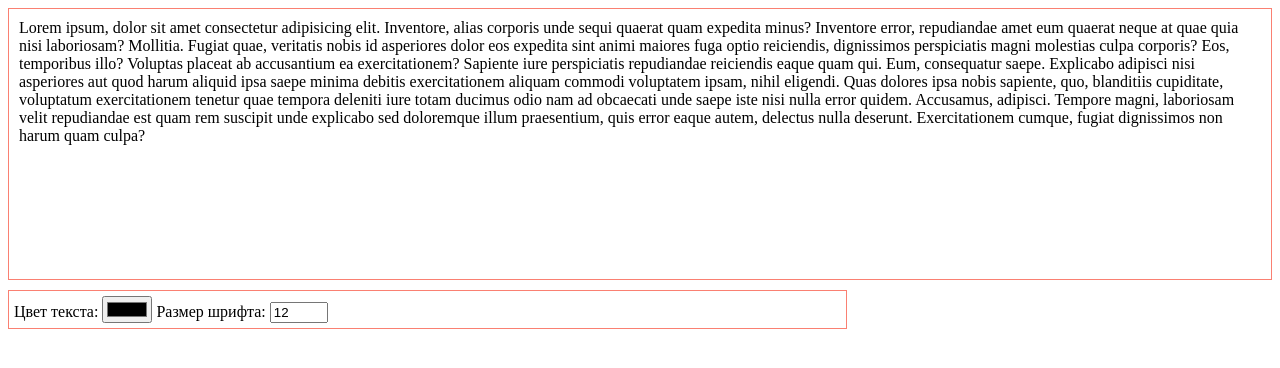
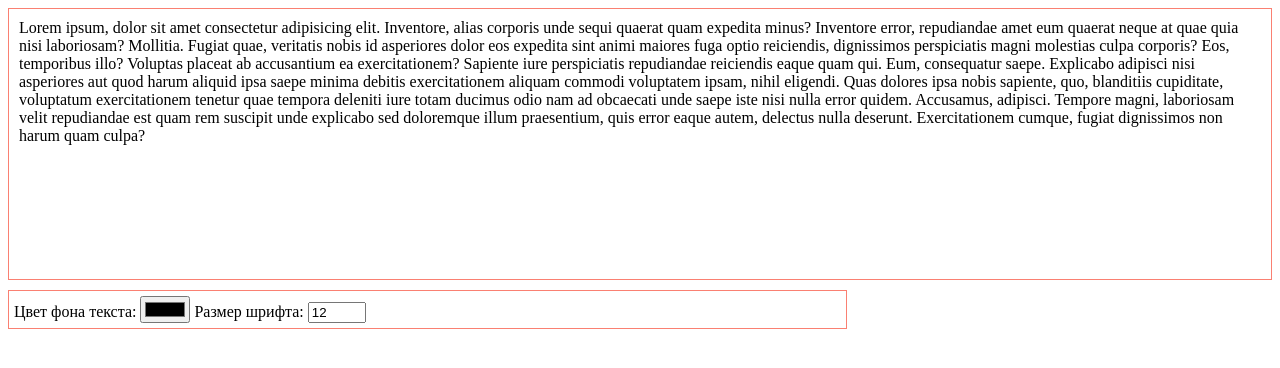
Before and after one commit to pawka35/itvdn_HomeWork, a plain HTML site: page index.html in a window 1280 px wide. Drawn offline with Linux system fonts and the light colour scheme.

Commit message:
add word: фона

```diff
--- a/index.html
+++ b/index.html
@@ -29,7 +29,7 @@
         dignissimos non harum quam culpa?
       </div>
       <div class="choisers">
-        Цвет текста:
+        Цвет фона текста:
         <input type="color" name="colorSelect" id="colorSelect" />
         Размер шрифта:
         <input type="text" name="" id="fontSizeInput" value="12" />
```
